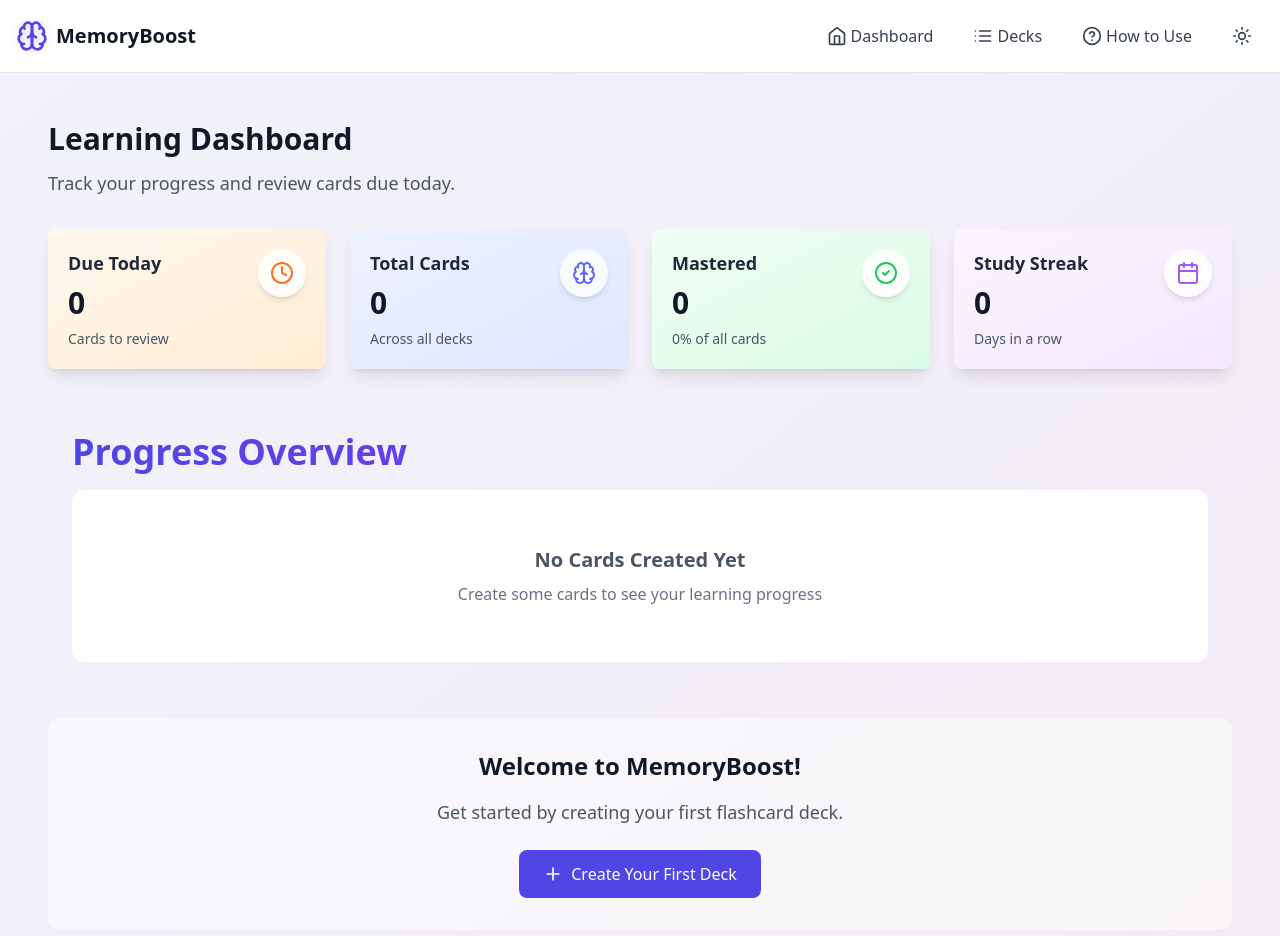
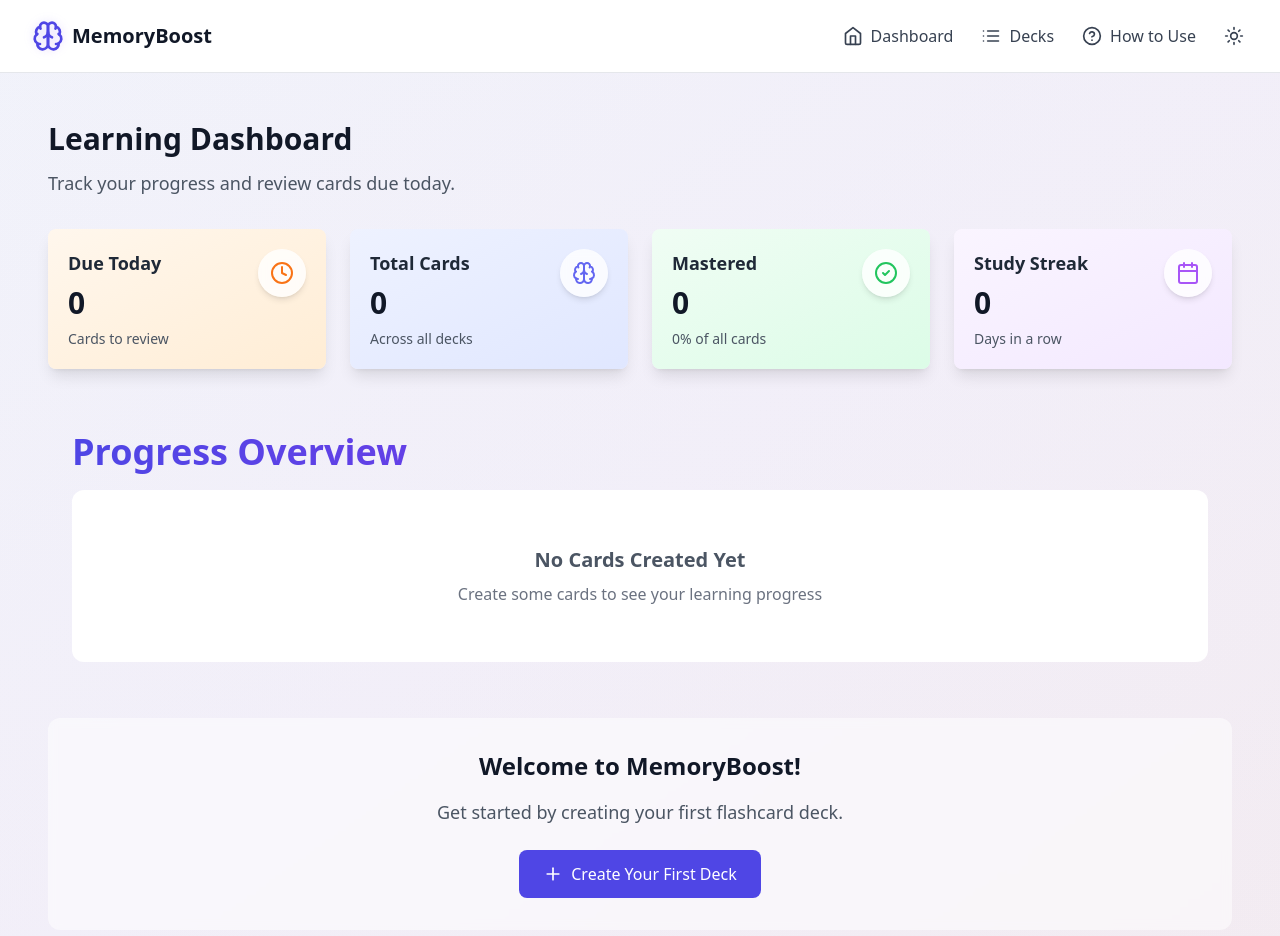
Before and after one commit to yashpandav/MemoryBoost, a React (Vite) app: page / in a window 1280 px wide. Shown: the top 936 px of the page. Built offline with nearby package versions, Linux system fonts and the light colour scheme.

Commit message:
Header Alignment FIxed

```diff
--- a/src/components/Layout/Header.jsx
+++ b/src/components/Layout/Header.jsx
@@ -7,30 +7,30 @@ export const Header = () => {
   const [isMobileMenuOpen, setIsMobileMenuOpen] = useState(false);
 
   return (
-    <header className="relative z-50">
+    <header className="relative z-50 w-full">
       <div className="absolute inset-0 bg-gray-100 dark:bg-gray-900" />
       <div className="relative bg-white dark:bg-gray-800 border-b border-gray-200 dark:border-gray-700">
-        <div className="container mx-auto px-4 py-4">
+        <div className="w-full max-w-[2000px] mx-auto px-2 sm:px-4 lg:px-6 py-3 sm:py-4">
           <div className="flex items-center justify-between">
             <div
-              className="flex items-center cursor-pointer group"
+              className="flex items-center cursor-pointer group pl-1 sm:pl-2"
               onClick={() => setActiveView('dashboard')}
             >
               <div className="relative">
                 <div className="absolute inset-0 bg-gradient-to-br from-indigo-500/10 to-purple-500/10 dark:from-indigo-500/30 dark:to-purple-500/30 rounded-full blur-sm group-hover:blur-md transition-all duration-300" />
-                <Brain className="relative h-8 w-8 text-indigo-600 dark:text-indigo-400 group-hover:scale-110 transition-transform duration-300" />
+                <Brain className="relative h-7 w-7 sm:h-8 sm:w-8 text-indigo-600 dark:text-indigo-400 group-hover:scale-110 transition-transform duration-300" />
               </div>
-              <h1 className="ml-2 text-xl font-bold text-gray-900 dark:text-white group-hover:text-indigo-600 dark:group-hover:text-indigo-400 transition-colors duration-300">MemoryBoost</h1>
+              <h1 className="ml-2 text-lg sm:text-xl font-bold text-gray-900 dark:text-white group-hover:text-indigo-600 dark:group-hover:text-indigo-400 transition-colors duration-300">MemoryBoost</h1>
             </div>
 
             {/* Desktop Navigation */}
-            <nav className="hidden md:flex items-center space-x-4">
+            <nav className="hidden md:flex items-center space-x-1">
               <button
                 onClick={() => setActiveView('dashboard')}
                 className="flex items-center px-3 py-2 rounded-md text-gray-700 dark:text-gray-200 dark:hover:text-indigo-400 transition-all duration-300 relative group hover:bg-gray-50 dark:hover:bg-gray-700/50"
               >
-                <Home className="w-5 h-5 mr-1 group-hover:scale-110 transition-transform duration-300" />
-                <span>Dashboard</span>
+                <Home className="w-5 h-5 mr-2 group-hover:scale-110 transition-transform duration-300" />
+                <span className="text-sm sm:text-base font-medium">Dashboard</span>
                 <span className="absolute bottom-0 left-0 w-0 h-0.5 bg-gradient-to-r from-indigo-500 to-purple-500 transition-all duration-300 group-hover:w-full"></span>
               </button>
 
@@ -38,8 +38,8 @@ export const Header = () => {
                 onClick={() => setActiveView('deck-list')}
                 className="flex items-center px-3 py-2 rounded-md text-gray-700 dark:text-gray-200 dark:hover:text-indigo-400 transition-all duration-300 relative group hover:bg-gray-50 dark:hover:bg-gray-700/50"
               >
-                <List className="w-5 h-5 mr-1 group-hover:scale-110 transition-transform duration-300" />
-                <span>Decks</span>
+                <List className="w-5 h-5 mr-2 group-hover:scale-110 transition-transform duration-300" />
+                <span className="text-sm sm:text-base font-medium">Decks</span>
                 <span className="absolute bottom-0 left-0 w-0 h-0.5 bg-gradient-to-r from-indigo-500 to-purple-500 transition-all duration-300 group-hover:w-full"></span>
               </button>
 
@@ -47,14 +47,14 @@ export const Header = () => {
                 onClick={() => setActiveView('how-to-use')}
                 className="flex items-center px-3 py-2 rounded-md text-gray-700 dark:text-gray-200 dark:hover:text-indigo-400 transition-all duration-300 relative group hover:bg-gray-50 dark:hover:bg-gray-700/50"
               >
-                <HelpCircle className="w-5 h-5 mr-1 group-hover:scale-110 transition-transform duration-300" />
-                <span>How to Use</span>
+                <HelpCircle className="w-5 h-5 mr-2 group-hover:scale-110 transition-transform duration-300" />
+                <span className="text-sm sm:text-base font-medium">How to Use</span>
                 <span className="absolute bottom-0 left-0 w-0 h-0.5 bg-gradient-to-r from-indigo-500 to-purple-500 transition-all duration-300 group-hover:w-full"></span>
               </button>
 
               <button
                 onClick={toggleDarkMode}
-                className="group relative flex items-center px-3 py-2 rounded-md text-gray-700 dark:text-gray-200 dark:hover:text-indigo-400 transition-all duration-300 hover:bg-gray-50 dark:hover:bg-gray-700/50"
+                className="group relative flex items-center px-3 py-2 ml-1 rounded-md text-gray-700 dark:text-gray-200 dark:hover:text-indigo-400 transition-all duration-300 hover:bg-gray-50 dark:hover:bg-gray-700/50"
               >
                 <div className="relative w-5 h-5">
                   <Sun
@@ -74,10 +74,10 @@ export const Header = () => {
             </nav>
 
             {/* Mobile Controls */}
-            <div className="flex md:hidden items-center space-x-2">
+            <div className="flex md:hidden items-center">
               <button
                 onClick={toggleDarkMode}
-                className="group relative flex items-center px-3 py-2 rounded-md text-gray-700 dark:text-gray-200 dark:hover:text-indigo-400 transition-all duration-300 hover:bg-gray-50 dark:hover:bg-gray-700/50"
+                className="group relative flex items-center px-2 py-2 rounded-md text-gray-700 dark:text-gray-200 dark:hover:text-indigo-400 transition-all duration-300 hover:bg-gray-50 dark:hover:bg-gray-700/50"
               >
                 <div className="relative w-5 h-5">
                   <Sun
```
